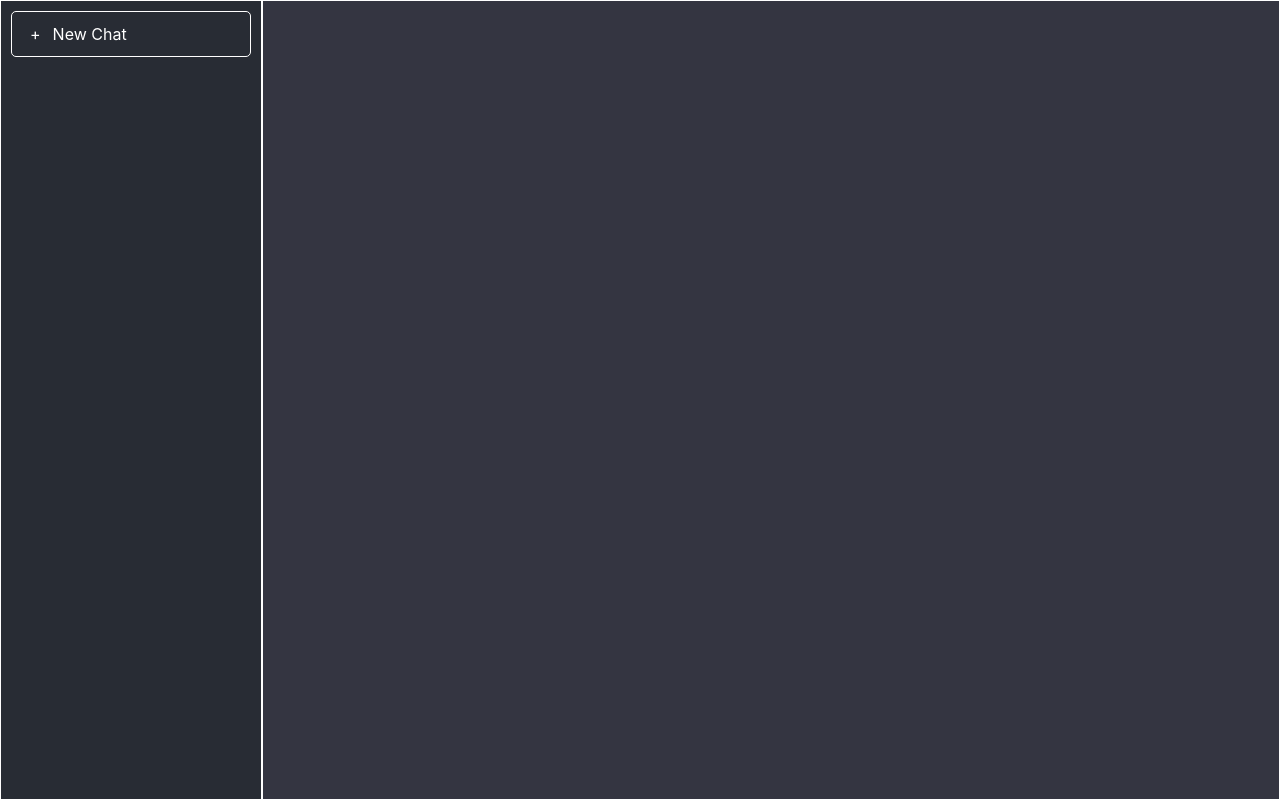
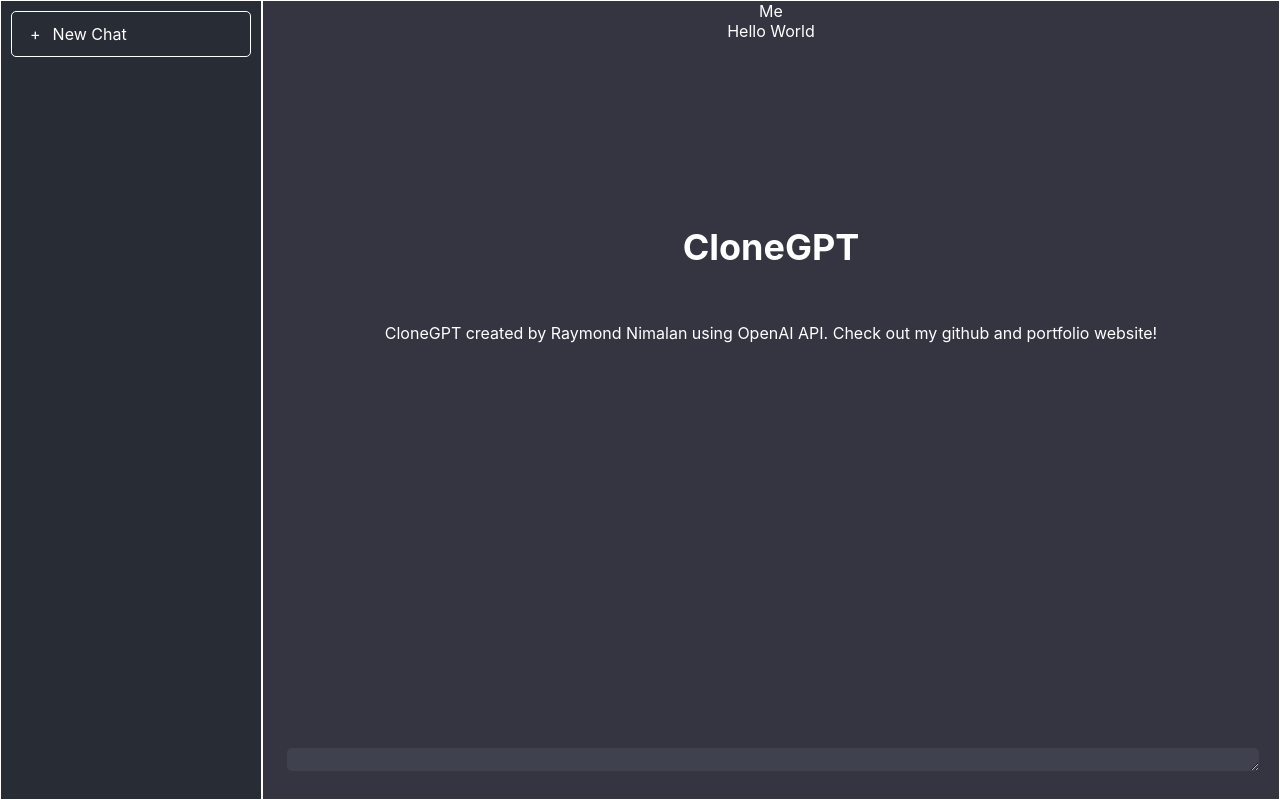
Before and after one commit to RaymondNimalan/clonegpt, a React (Create React App) app: page / in a window 1280 px wide. Built offline with nearby package versions, Linux system fonts and the light colour scheme.

Commit message:
feat: created chat log

```diff
--- a/src/App.css
+++ b/src/App.css
@@ -31,10 +31,47 @@
   padding-right: 12px;
 }
 
+.title {
+  margin-top: 20vh;
+  padding: 24px;
+  font-size: 2.25em;
+  text-align: center;
+  justify-content: center;
+  align-items: center;
+  gap: .5em;
+}
+
+.footer {
+  position: relative;
+}
+
 .chatbox {
   flex: 1;
   border: 1px solid white;
   background-color: #343541;
+  position: relative;
+}
+
+.chat-input-holder {
+  padding: 24px;
+  position: absolute;
+  bottom:0;
+  left:0;
+  right:0;
+
+
+
+}
+
+.chat-input-textarea {
+  background-color: #40414f;
+  color: white;
+  font-size: 1.25em;
+  width: 100%;
+  border-radius:5px;
+  border: none;
+  outline: none;
+  box-shadow: 0 8px 4px 0 rbga(0, 0, 0, 0.5);
 }
 
 .App-logo {
--- a/src/App.js
+++ b/src/App.js
@@ -10,7 +10,22 @@
           New Chat
         </div>
       </aside>
-      <section className='chatbox'></section>
+      <section className='chatbox'>
+        <div className='chat-log'>
+          <div className='chat-message'>
+            <div className='avatar'>Me</div>
+            <div className='message'>Hello World</div>
+          </div>
+        </div>
+        <h1 className='title'>CloneGPT</h1>
+        <div className='chat-input-holder'>
+          <textarea rows='1' className='chat-input-textarea'></textarea>
+        </div>
+        <div className='footer'>
+          CloneGPT created by Raymond Nimalan using OpenAI API. Check out my
+          github and portfolio website!
+        </div>
+      </section>
     </div>
   );
 }
```
